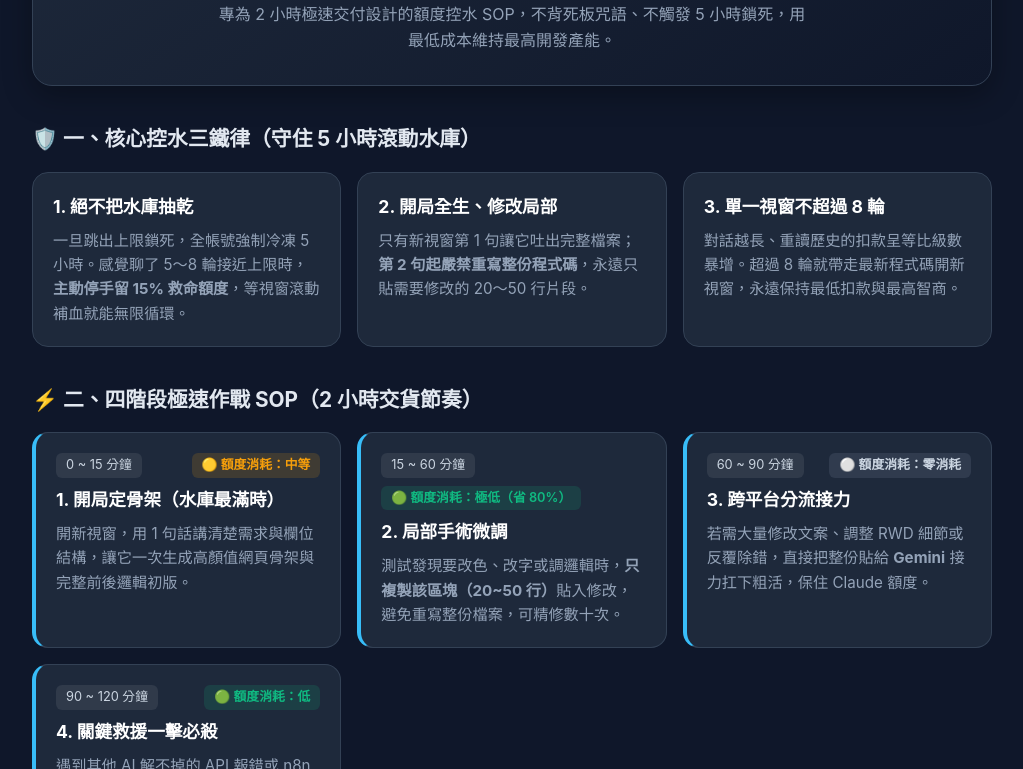
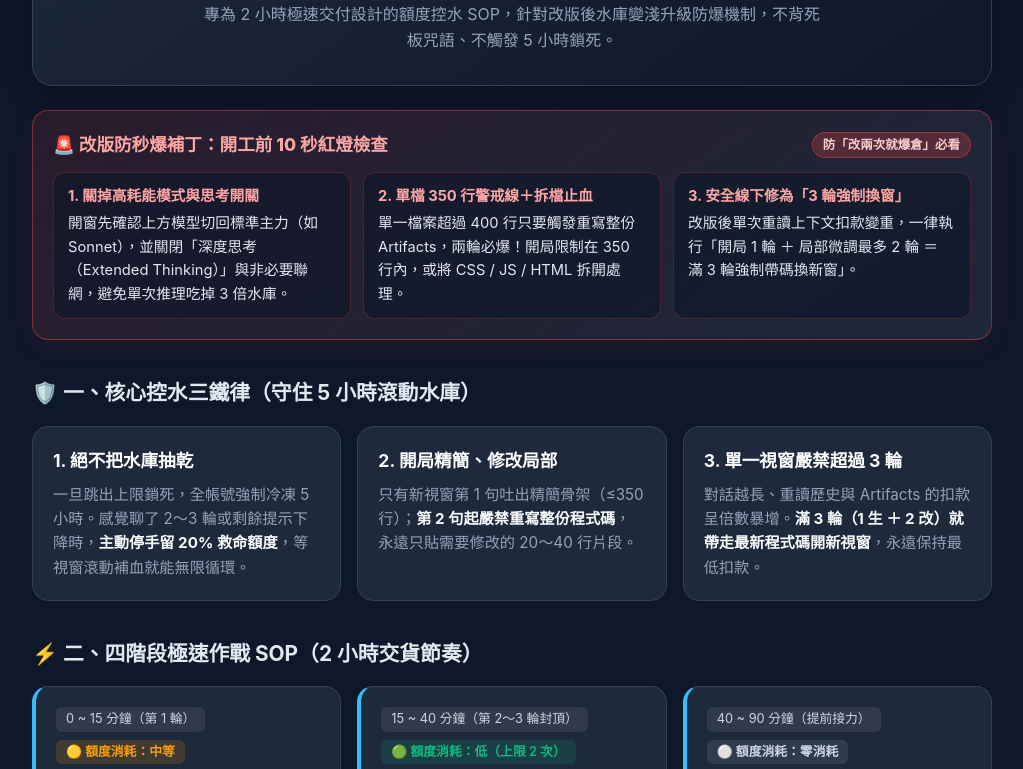
Before and after one commit to Crazymankey/system, a plain HTML site: page claude.html in a window 1280 px wide. Shown: the part 166-935 px from the top of the page, without its empty margins (128-1151 px from the left). Drawn offline with Linux system fonts and the light colour scheme.

Commit message:
Update title and add patch details in claude.html

```diff
--- a/claude.html
+++ b/claude.html
@@ -3,7 +3,7 @@
 <head>
   <meta charset="UTF-8">
   <meta name="viewport" content="width=device-width, initial-scale=1.0">
-  <title>Claude 零爆倉狂刷作戰攻略｜2小時極速開發 SOP</title>
+  <title>Claude 零爆倉狂刷作戰攻略｜2小時極速開發 SOP（防秒爆補丁版）</title>
   <style>
     :root {
       --bg-color: #0f172a;
@@ -16,6 +16,7 @@
       --success: #10b981;
       --warning: #f59e0b;
       --danger: #ef4444;
+      --danger-glow: rgba(239, 68, 68, 0.14);
     }
 
     * {
@@ -41,7 +42,7 @@
     header {
       text-align: center;
       padding: 32px 16px;
-      margin-bottom: 32px;
+      margin-bottom: 24px;
       background: linear-gradient(145deg, #1e293b, #0f172a);
       border: 1px solid var(--card-border);
       border-radius: 20px;
@@ -73,8 +74,68 @@
     header p {
       color: var(--text-muted);
       font-size: 1rem;
-      max-width: 600px;
+      max-width: 620px;
       margin: 0 auto;
+    }
+
+    /* Patch Alert Box */
+    .patch-box {
+      background: linear-gradient(145deg, rgba(239, 68, 68, 0.12), rgba(30, 41, 59, 0.95));
+      border: 1px solid rgba(239, 68, 68, 0.45);
+      border-radius: 16px;
+      padding: 20px;
+      margin-bottom: 28px;
+      box-shadow: 0 8px 24px rgba(239, 68, 68, 0.08);
+    }
+
+    .patch-header {
+      display: flex;
+      align-items: center;
+      justify-content: space-between;
+      flex-wrap: wrap;
+      gap: 8px;
+      margin-bottom: 12px;
+    }
+
+    .patch-title {
+      font-size: 1.1rem;
+      font-weight: 800;
+      color: #fca5a5;
+      display: flex;
+      align-items: center;
+      gap: 8px;
+    }
+
+    .patch-tag {
+      background: rgba(239, 68, 68, 0.25);
+      color: #fecaca;
+      border: 1px solid rgba(239, 68, 68, 0.4);
+      font-size: 0.78rem;
+      font-weight: 700;
+      padding: 2px 10px;
+      border-radius: 999px;
+    }
+
+    .patch-list {
+      list-style: none;
+      display: grid;
+      grid-template-columns: repeat(auto-fit, minmax(260px, 1fr));
+      gap: 12px;
+    }
+
+    .patch-item {
+      background: rgba(15, 23, 42, 0.65);
+      border: 1px solid rgba(239, 68, 68, 0.25);
+      border-radius: 12px;
+      padding: 12px 14px;
+      font-size: 0.92rem;
+      color: #e2e8f0;
+    }
+
+    .patch-item strong {
+      color: #fca5a5;
+      display: block;
+      margin-bottom: 4px;
     }
 
     /* Section Title */
@@ -127,6 +188,10 @@
     .card p {
       color: var(--text-muted);
       font-size: 0.95rem;
+    }
+
+    .card p strong {
+      color: #f8fafc;
     }
 
     /* Timeline / SOP Steps */
@@ -239,25 +304,47 @@
 
   <div class="container">
     <header>
-      <div class="badge">✦ 實戰開發者內部手冊 · 全設備通用版</div>
+      <div class="badge">✦ 實戰開發者內部手冊 · 防秒爆補丁版</div>
       <h1>Claude 零爆倉「狂刷作戰攻略」</h1>
-      <p>專為 2 小時極速交付設計的額度控水 SOP，不背死板咒語、不觸發 5 小時鎖死，用最低成本維持最高開發產能。</p>
+      <p>專為 2 小時極速交付設計的額度控水 SOP，針對改版後水庫變淺升級防爆機制，不背死板咒語、不觸發 5 小時鎖死。</p>
     </header>
+
+    <!-- 緊急補丁：改版後防秒爆紅燈檢查 -->
+    <section class="patch-box">
+      <div class="patch-header">
+        <div class="patch-title">🚨 改版防秒爆補丁：開工前 10 秒紅燈檢查</div>
+        <span class="patch-tag">防「改兩次就爆倉」必看</span>
+      </div>
+      <ul class="patch-list">
+        <li class="patch-item">
+          <strong>1. 關掉高耗能模式與思考開關</strong>
+          開窗先確認上方模型切回標準主力（如 Sonnet），並關閉「深度思考（Extended Thinking）」與非必要聯網，避免單次推理吃掉 3 倍水庫。
+        </li>
+        <li class="patch-item">
+          <strong>2. 單檔 350 行警戒線＋拆檔止血</strong>
+          單一檔案超過 400 行只要觸發重寫整份 Artifacts，兩輪必爆！開局限制在 350 行內，或將 CSS / JS / HTML 拆開處理。
+        </li>
+        <li class="patch-item">
+          <strong>3. 安全線下修為「3 輪強制換窗」</strong>
+          改版後單次重讀上下文扣款變重，一律執行「開局 1 輪 ＋ 局部微調最多 2 輪 ＝ 滿 3 輪強制帶碼換新窗」。
+        </li>
+      </ul>
+    </section>
 
     <!-- 一、核心控水鐵律 -->
     <h2 class="section-title">🛡️ 一、核心控水三鐵律（守住 5 小時滾動水庫）</h2>
     <div class="grid-3">
       <div class="card">
         <h3>1. 絕不把水庫抽乾</h3>
-        <p>一旦跳出上限鎖死，全帳號強制冷凍 5 小時。感覺聊了 5～8 輪接近上限時，<strong>主動停手留 15% 救命額度</strong>，等視窗滾動補血就能無限循環。</p>
+        <p>一旦跳出上限鎖死，全帳號強制冷凍 5 小時。感覺聊了 2～3 輪或剩餘提示下降時，<strong>主動停手留 20% 救命額度</strong>，等視窗滾動補血就能無限循環。</p>
       </div>
       <div class="card">
-        <h3>2. 開局全生、修改局部</h3>
-        <p>只有新視窗第 1 句讓它吐出完整檔案；<strong>第 2 句起嚴禁重寫整份程式碼</strong>，永遠只貼需要修改的 20～50 行片段。</p>
+        <h3>2. 開局精簡、修改局部</h3>
+        <p>只有新視窗第 1 句吐出精簡骨架（≤350 行）；<strong>第 2 句起嚴禁重寫整份程式碼</strong>，永遠只貼需要修改的 20～40 行片段。</p>
       </div>
       <div class="card">
-        <h3>3. 單一視窗不超過 8 輪</h3>
-        <p>對話越長、重讀歷史的扣款呈等比級數暴增。超過 8 輪就帶走最新程式碼開新視窗，永遠保持最低扣款與最高智商。</p>
+        <h3>3. 單一視窗嚴禁超過 3 輪</h3>
+        <p>對話越長、重讀歷史與 Artifacts 的扣款呈倍數暴增。<strong>滿 3 輪（1 生 ＋ 2 改）就帶走最新程式碼開新視窗</strong>，永遠保持最低扣款。</p>
       </div>
     </div>
 
@@ -266,38 +353,38 @@
     <div class="grid-2">
       <div class="card step-card">
         <div class="step-header">
-          <span class="time-tag">0 ~ 15 分鐘</span>
+          <span class="time-tag">0 ~ 15 分鐘（第 1 輪）</span>
           <span class="cost-tag cost-med">🟡 額度消耗：中等</span>
         </div>
-        <h3>1. 開局定骨架（水庫最滿時）</h3>
-        <p>開新視窗，用 1 句話講清楚需求與欄位結構，讓它一次生成高顏值網頁骨架與完整前後邏輯初版。</p>
+        <h3>1. 開局定精簡骨架（水庫最滿時）</h3>
+        <p>確認關閉思考模式後開新視窗，用 1 句話講清楚需求與欄位結構，要求程式碼精簡無冗長註解，一次生成初版骨架。</p>
       </div>
 
       <div class="card step-card">
         <div class="step-header">
-          <span class="time-tag">15 ~ 60 分鐘</span>
-          <span class="cost-tag cost-low">🟢 額度消耗：極低（省 80%）</span>
+          <span class="time-tag">15 ~ 40 分鐘（第 2～3 輪封頂）</span>
+          <span class="cost-tag cost-low">🟢 額度消耗：低（上限 2 次）</span>
         </div>
-        <h3>2. 局部手術微調</h3>
-        <p>測試發現要改色、改字或調邏輯時，<strong>只複製該區塊（20~50 行）</strong>貼入修改，避免重寫整份檔案，可精修數十次。</p>
+        <h3>2. 局部手術微調（最多 2 刀）</h3>
+        <p>核心邏輯需微調時，<strong>只複製該區塊（20~40 行）</strong>貼入修改，嚴禁展開整份檔案；改滿 2 次立刻存檔撤離該視窗。</p>
       </div>
 
       <div class="card step-card">
         <div class="step-header">
-          <span class="time-tag">60 ~ 90 分鐘</span>
+          <span class="time-tag">40 ~ 90 分鐘（提前接力）</span>
           <span class="cost-tag cost-zero">⚪ 額度消耗：零消耗</span>
         </div>
-        <h3>3. 跨平台分流接力</h3>
-        <p>若需大量修改文案、調整 RWD 細節或反覆除錯，直接把整份貼給 <strong>Gemini</strong> 接力扛下粗活，保住 Claude 額度。</p>
+        <h3>3. 提前跨平台分流接力</h3>
+        <p>第 2 次修改前就把整份貼給 <strong>Gemini</strong> 接力扛下粗活！所有改色、改文案、調 RWD 排版與反覆微調全交給 Gemini 處理。</p>
       </div>
 
       <div class="card step-card">
         <div class="step-header">
-          <span class="time-tag">90 ~ 120 分鐘</span>
+          <span class="time-tag">90 ~ 120 分鐘（開新窗救援）</span>
           <span class="cost-tag cost-low">🟢 額度消耗：低</span>
         </div>
         <h3>4. 關鍵救援一擊必殺</h3>
-        <p>遇到其他 AI 解不掉的 API 報錯或 n8n 解析卡關，動用保留的 Claude 救命額度精準抓蟲，確保準時交貨收款。</p>
+        <p>遇到解不掉的 API 報錯或 n8n 解析卡關，<strong>開全新視窗</strong>動用保留的 Claude 救命額度精準抓蟲，確保準時交貨收款。</p>
       </div>
     </div>
 
@@ -306,25 +393,25 @@
 
     <div class="prompt-card">
       <div class="prompt-top">
-        <span class="prompt-title">1. 【開局全生咒語】新視窗第 1 句專用</span>
+        <span class="prompt-title">1. 【開局全生咒語】新視窗第 1 句專用（含行數防爆限制）</span>
         <button class="copy-btn" onclick="copyPrompt('p1', this)">📋 複製咒語</button>
       </div>
-      <div class="prompt-content" id="p1">我要做一個【專案名稱，例如：LINE 客戶報價單網頁】，需要包含【欄位 A、B、C】與【Webhook 送出功能】。請直接給我一份乾淨、單一檔案的完整 HTML/CSS/JS 程式碼，設計風格要【現代極簡、手機版優先、全設備通用】。</div>
+      <div class="prompt-content" id="p1">我要做一個【專案名稱，例如：客戶報價單網頁】，需要包含【欄位 A、B、C】與【Webhook 送出功能】。請直接給我一份乾淨、單一檔案的完整 HTML/CSS/JS 程式碼，設計風格要【現代極簡、手機版優先、全設備通用】。請保持程式碼精簡（盡量控制在 350 行以內、避免冗長註解），直接輸出程式碼即可。</div>
     </div>
 
     <div class="prompt-card">
       <div class="prompt-top">
-        <span class="prompt-title">2. 【局部手術咒語】第 2 句起修改細節專用（最省水）</span>
+        <span class="prompt-title">2. 【局部手術咒語】第 2～3 輪微調專用（嚴禁重寫整份）</span>
         <button class="copy-btn" onclick="copyPrompt('p2', this)">📋 複製咒語</button>
       </div>
-      <div class="prompt-content" id="p2">請只幫我修改以下這段程式碼，目標是【具體修改需求，例如：把按鈕改成點擊後顯示載入中並鎖定 3 秒】。請只輸出有修改到的程式碼區塊並標註位置，千萬不要重寫整份檔案，未更動部分用 // ...其餘保持不變 省略即可：
+      <div class="prompt-content" id="p2">請只幫我修改以下這段程式碼，目標是【具體修改需求，例如：把按鈕改成點擊後顯示載入中並鎖定 3 秒】。請只輸出有修改到的程式碼區塊並標註位置，千萬不要重寫整份檔案或重新展開完整預覽，未更動部分用 // ...其餘保持不變 省略即可：
 
 [貼上你要改的那 20~40 行程式碼]</div>
     </div>
 
     <div class="prompt-card">
       <div class="prompt-top">
-        <span class="prompt-title">3. 【10 秒無痛換場交接咒語】快爆倉或換 Gemini 前專用</span>
+        <span class="prompt-title">3. 【10 秒無痛換場交接咒語】滿 3 輪或換 Gemini 前專用</span>
         <button class="copy-btn" onclick="copyPrompt('p3', this)">📋 複製咒語</button>
       </div>
       <div class="prompt-content" id="p3">請用 5 句話總結目前系統的架構進度、已完成的變數名稱，以及接下來待修改的重點，方便我直接複製貼給下一位工程師無縫接手。</div>
@@ -335,16 +422,16 @@
     <div class="grid-2">
       <div class="card">
         <h3>🆓 日常免費雙刀流</h3>
-        <p><strong>Claude</strong>（開局生骨架 ＋ 抓大蟲）＋ <strong>Google AI Studio / Gemini</strong>（貼整份檔案無限次微調），一毛錢不花就能穩定交貨。</p>
+        <p><strong>Claude</strong>（開局生骨架 ＋ 開新窗抓大蟲，嚴守 3 輪上限）＋ <strong>Google AI Studio / Gemini</strong>（貼整份檔案無限次改版面與微調），穩定零成本交貨。</p>
       </div>
       <div class="card">
         <h3>💼 商業接案火力全開</h3>
-        <p>接到第一筆 8,999 元訂單後，可開通 <strong>Anthropic Console（API 儲值制）</strong>搭配 Cline 外掛，儲值 10 美金用多少算多少，<strong>完全沒有 5 小時冷卻鎖</strong>。</p>
+        <p>接到訂單後，可開通 <strong>Anthropic Console（API 儲值制）</strong>搭配 Cline 外掛，儲值 10 美金用多少算多少，<strong>完全沒有 5 小時冷卻鎖</strong>。</p>
       </div>
     </div>
 
     <footer>
-      AI 實戰開發 5 步心法 · 零爆倉作戰工具箱 ｜ 專注解決真實痛點，2 小時極速交付
+      AI 實戰開發 5 步心法 · 零爆倉作戰工具箱（防秒爆補丁版） ｜ 專注解決真實痛點，2 小時極速交付
     </footer>
   </div>
 
```
